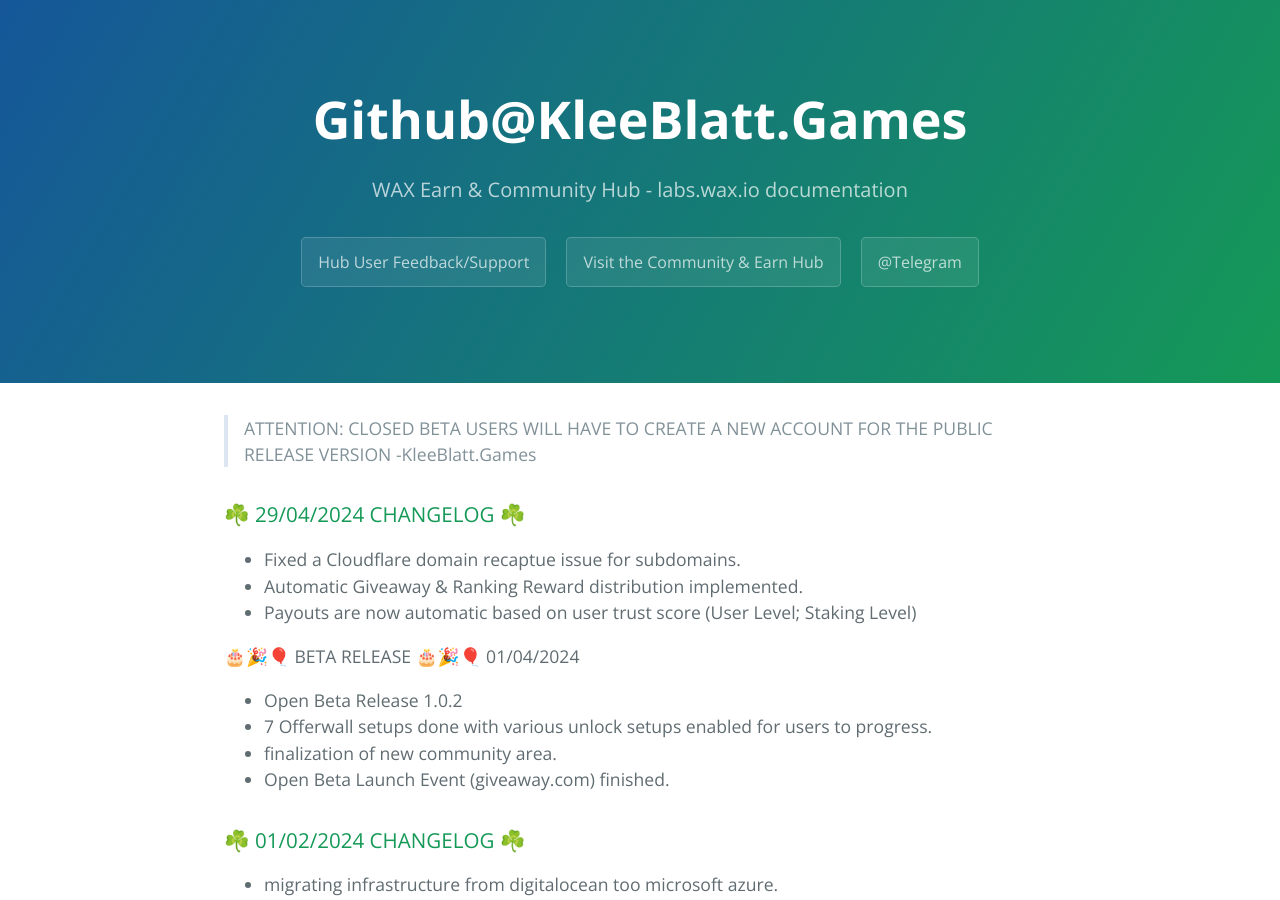
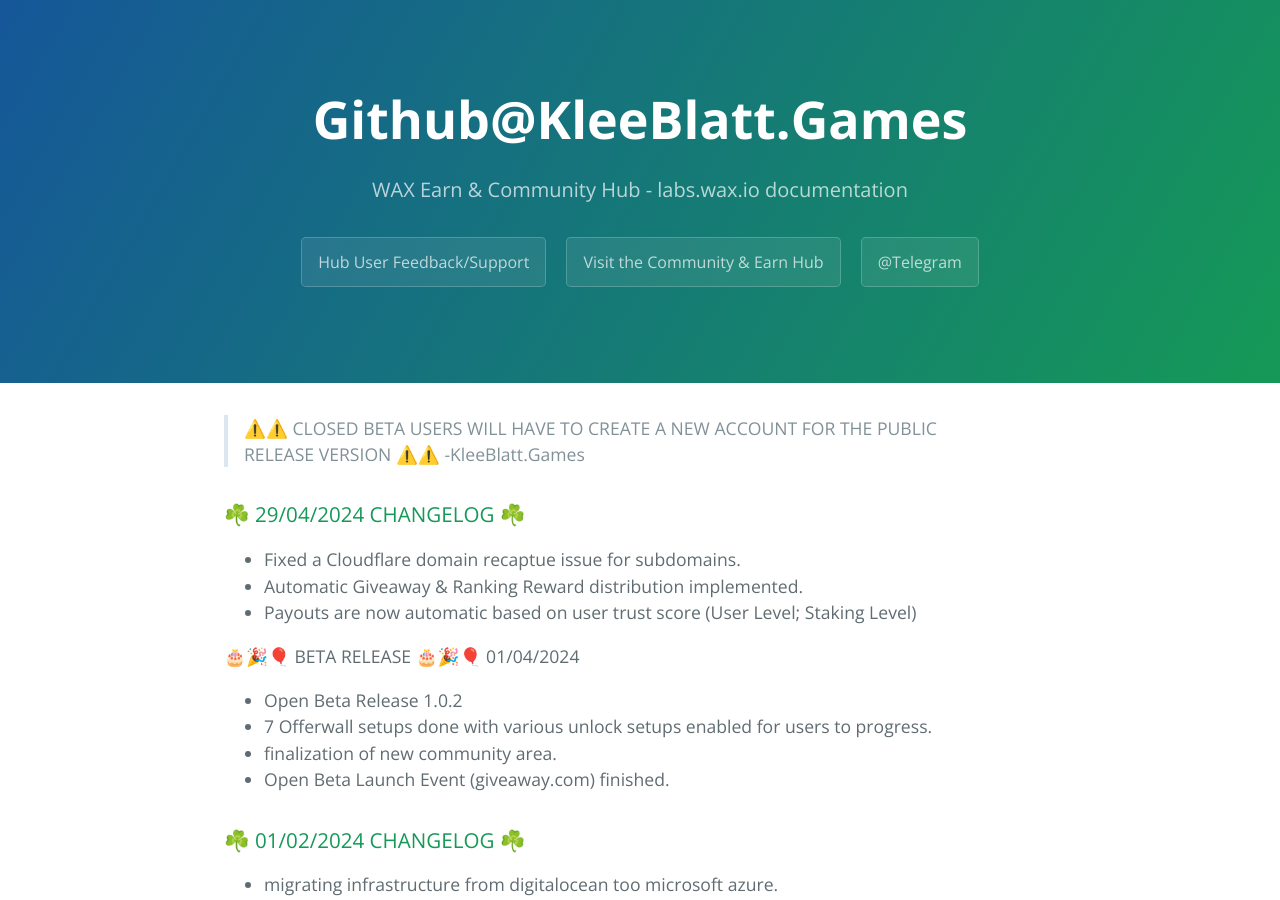
Before and after one commit to KleeblattGames/KleeblattGames.github.io, a Jekyll site: the page built from index.md, in a window 1280 px wide and 900 px high. Built offline with Jekyll 4.4.1, drawn with Linux system fonts in a browser that asks for light colours; comment, search, counter and statistics services are not loaded.

Commit message:
Update index.md

```diff
--- a/index.md
+++ b/index.md
@@ -2,7 +2,7 @@
 layout: default
 ---
 
-> ATTENTION: CLOSED BETA USERS WILL HAVE TO CREATE A NEW ACCOUNT FOR THE PUBLIC RELEASE VERSION
+> ⚠️⚠️ CLOSED BETA USERS WILL HAVE TO CREATE A NEW ACCOUNT FOR THE PUBLIC RELEASE VERSION ⚠️⚠️
 -KleeBlatt.Games
 
 
```
